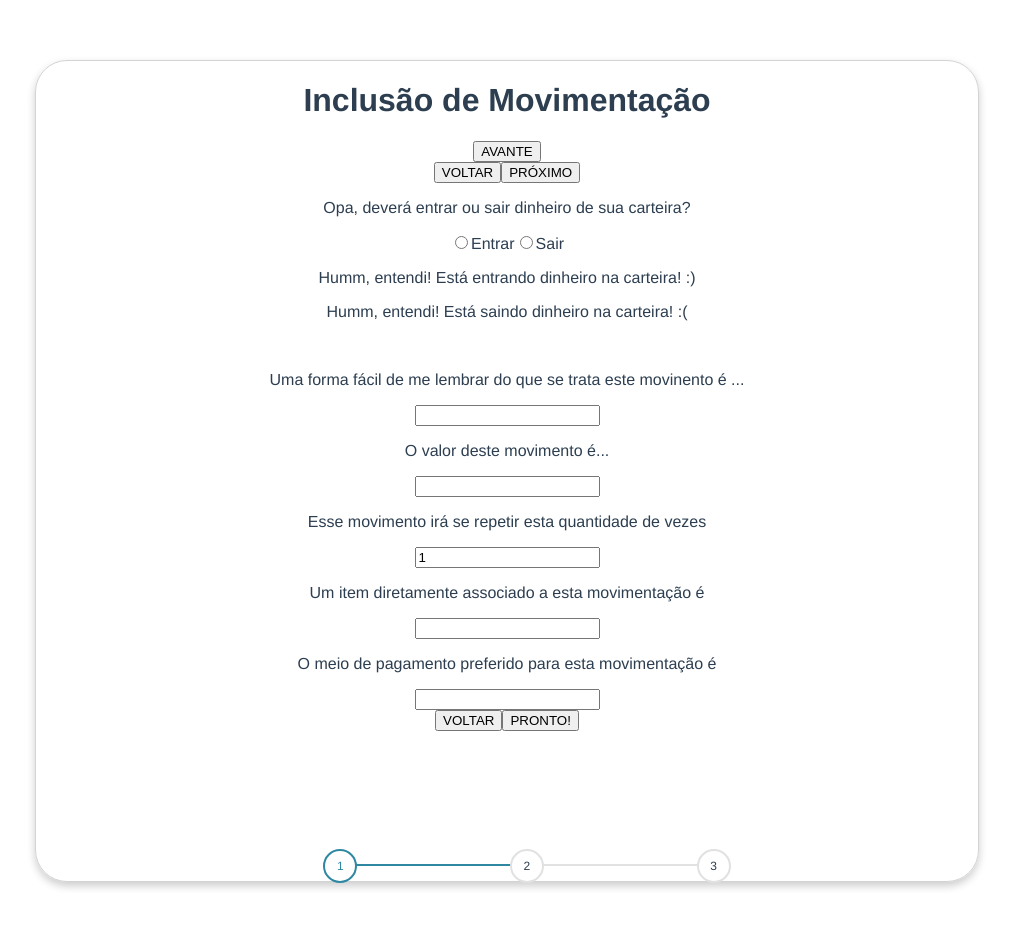
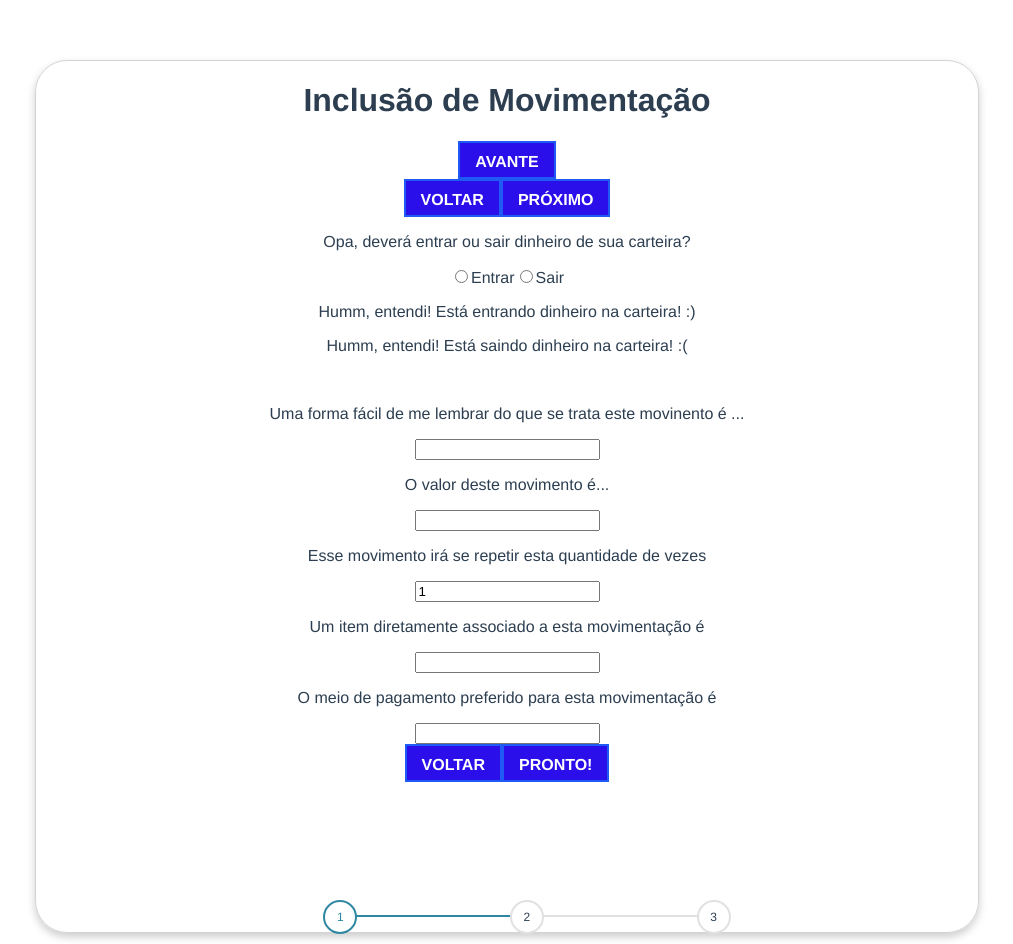
Before and after one commit to vitormarcal/asteya-front, a Vue app: page / in a window 1280 px wide. Shown: the whole page, without its empty margins (133-1146 px from the left). Before the commit the page ends 893 px from the top, so only its background shows below. Built offline with nearby package versions, Linux system fonts and the light colour scheme.

Commit message:
CREATE css base para button

```diff
--- a/src/components/DetalhamentoMovimento.vue
+++ b/src/components/DetalhamentoMovimento.vue
@@ -33,8 +33,8 @@
                 <input type="text"/>
             </div>
         </div>
-        <button type="button" >VOLTAR</button>
-        <button type="button" >PRONTO!</button>
+        <a class="button">VOLTAR</a>
+        <a class="button">PRONTO!</a>
     </div>
 
 </template>
--- a/src/components/InformacaoMovimento.vue
+++ b/src/components/InformacaoMovimento.vue
@@ -1,6 +1,6 @@
 <template>
     <div id="informacaoMovimento">
-        <button type="button" >AVANTE</button>
+        <a class="button" >AVANTE</a>
     </div>
 
 </template>
--- a/src/components/ValoracaoMovimento.vue
+++ b/src/components/ValoracaoMovimento.vue
@@ -1,7 +1,7 @@
 <template>
     <div id="valoracaoMovimento">
-        <button type="button" >VOLTAR</button>
-        <button type="button" >PRÓXIMO</button>
+        <a class="button" >VOLTAR</a>
+        <a class="button" >PRÓXIMO</a>
     </div>
 
 </template>
--- a/src/stylesheets/var.scss
+++ b/src/stylesheets/var.scss
@@ -5,7 +5,63 @@ $black: #000000;
 
 $azul-escuro: #14085C;
 $azul-claro: #2B0FEB;
+$azul-1: #205AF5;
+$azul-2: #2E94CA;
 $lilas-claro: #B8ABFF;
 $lilas-escuro: #634EE1;
 $ciano-escuro: #2F88A2;
 $cinza-claro: #e1e1e1;
+
+
+/*Tamanho das fontes*/
+
+$txt-body: 16px;
+$txt-small: 14px;
+$txt-extra-small: 12px;
+$txt-h1: 35px;
+$txt-h2: 20px;
+
+$regular: 400;
+$medium: 500;
+$bold: 700;
+
+$lbody: 19px;
+
+/*Buttons*/
+
+.button {
+  transition: all 100ms ease-out;
+  display: inline-block;
+  box-shadow: none;
+  border: 2px solid $azul-1;
+  padding: 9px 15px 6px;
+  text-shadow: none;
+  box-sizing: border-box;
+  font-size: $txt-body;
+  line-height: $lbody;
+  text-align: center;
+  text-decoration: none;
+  font-weight: 700;
+  color: $white;
+  background: $azul-claro;
+  height: inherit;
+
+  &:hover {
+    color: $white;
+    text-decoration: none;
+    background: $azul-2;
+    border: 2px solid $azul-2;
+  }
+  &:active,
+  &:focus {
+    color: $white;
+    text-decoration: none;
+    background: $ciano-escuro;
+    border: 2px solid $ciano-escuro;
+  }
+
+  &.disabled {
+    background: $cinza-claro;
+    border: 2px solid $cinza-claro;
+  }
+}
```
